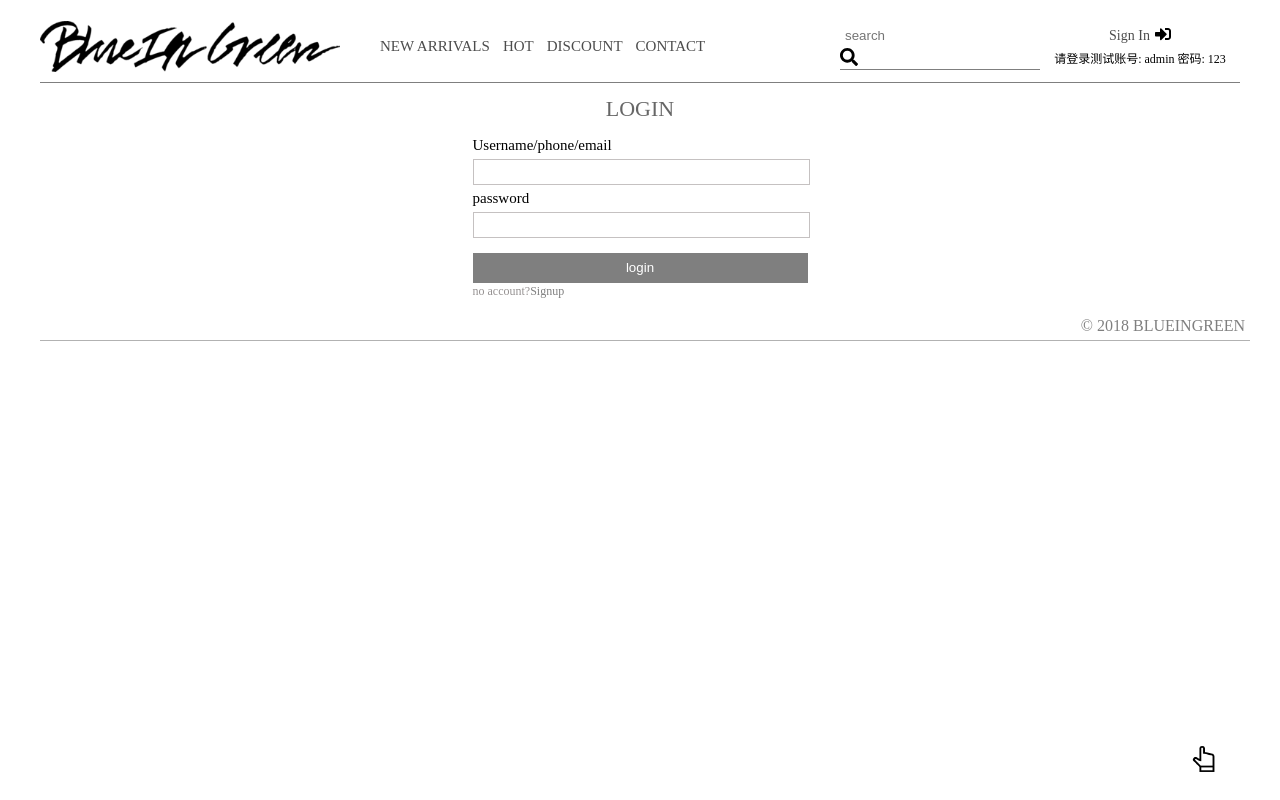
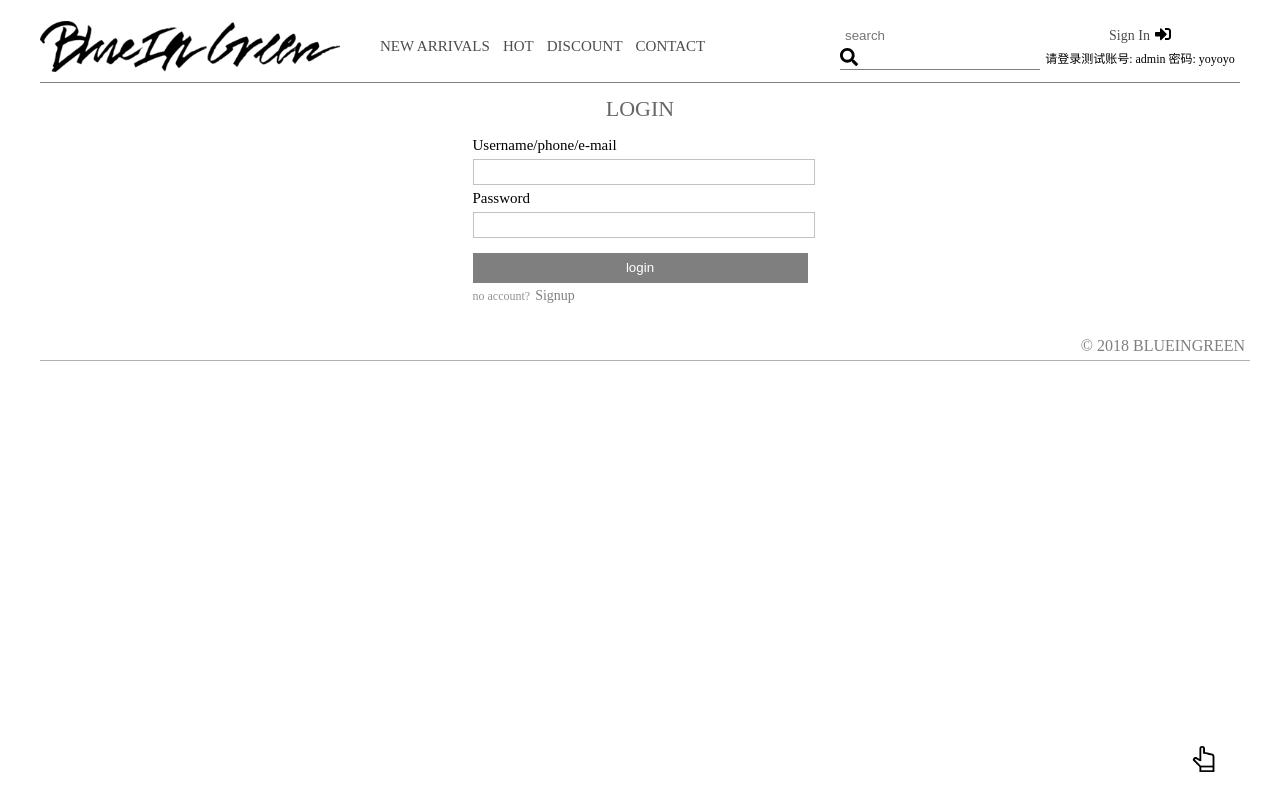
Before and after one commit to ONION-ZX/InventoryStore, a Vue app: page /#/login in a window 1280 px wide. Built offline with nearby package versions, Linux system fonts and the light colour scheme; no server answers.

Commit message:
improve[Me/order Login Nav]/build

```diff
--- a/src/components/Nav.vue
+++ b/src/components/Nav.vue
@@ -25,7 +25,7 @@
                 <div v-if="!uinfo">
                     <router-link to="/login">Sign In</router-link>
                     <i class="fas fa-sign-in-alt"></i>
-                    <div class="test">请登录测试账号: admin 密码: 123</div>
+                    <div class="test">请登录测试账号: admin 密码: yoyoyo</div>
                 </div>
                 <div v-else>
                     <div class="icon" @click="show_shortcut=!show_shortcut">
@@ -201,7 +201,7 @@ img {
     padding: 5px;
     width: 100px;
     position: absolute;
-    left: 80%;
+    left: 79%;
     background: rgba(0,0,0,.09);
     color:rgba(0,0,0,.7);
     font-size: 12px;
--- a/src/page/Login.vue
+++ b/src/page/Login.vue
@@ -9,11 +9,11 @@
                         <div class="error">用户名或密码有误</div>
                     </div>
                     <div>
-                        <label for="用户名">Username/phone/email</label>
+                        <label for="用户名">Username/phone/e-mail</label>
                         <input v-model="current.$unique" v-validator="'required'" type="text">
                     </div>
                     <div>
-                        <label for="密码">password</label>
+                        <label for="密码">Password</label>
                         <input v-validator="'required'" v-model="current.password" type="password">
                     </div>
                     <div>
@@ -53,7 +53,7 @@
             !(password = this.current.password))
             return;
 
-        if (unique === 'admin' && password === '123') {
+        if (unique === 'admin' && password === 'yoyoyo') {
             this.on_login_succeed({ id : 1, username : 'admin', is_admin : true });
             this.$router.push('/admin/user');
             alert('Yo.管理员');
@@ -122,6 +122,7 @@
 
     .main_form input {
         padding: 0;
+        padding-left: 5px;
         width: 100%;
         height: 24px;
         border:none;
@@ -146,8 +147,8 @@
     }
 
     .login span {
+        display: block;
         cursor: default;
-        margin-top: 10px;
         margin-bottom: 10px;
         padding: 5px;
         padding-left: 0;
@@ -156,6 +157,8 @@
     }
 
     .login span a {
+        font-size: 14px;
+        padding-left: 5px;
         cursor: pointer;
         color: grey;
     }
```
Also changed, not shown: 9 other files (tests, documents, lock files or other folders).
